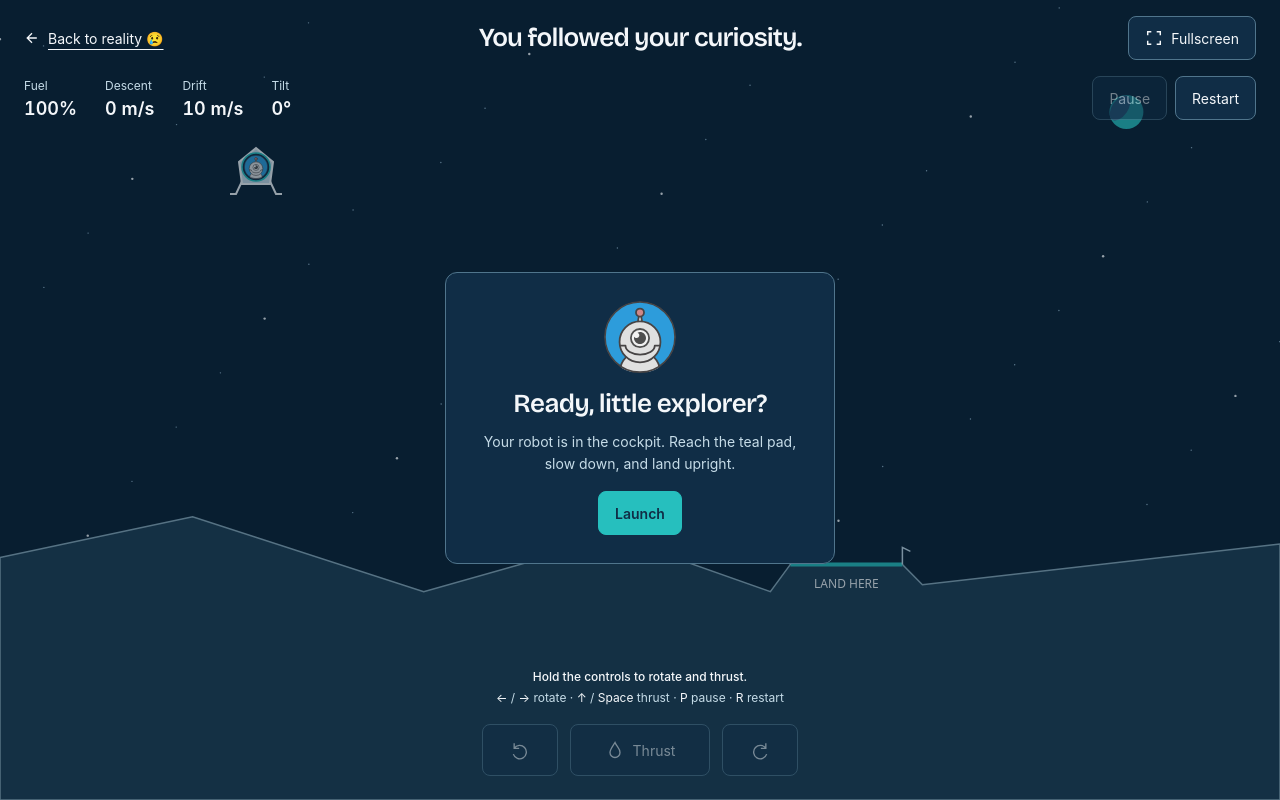
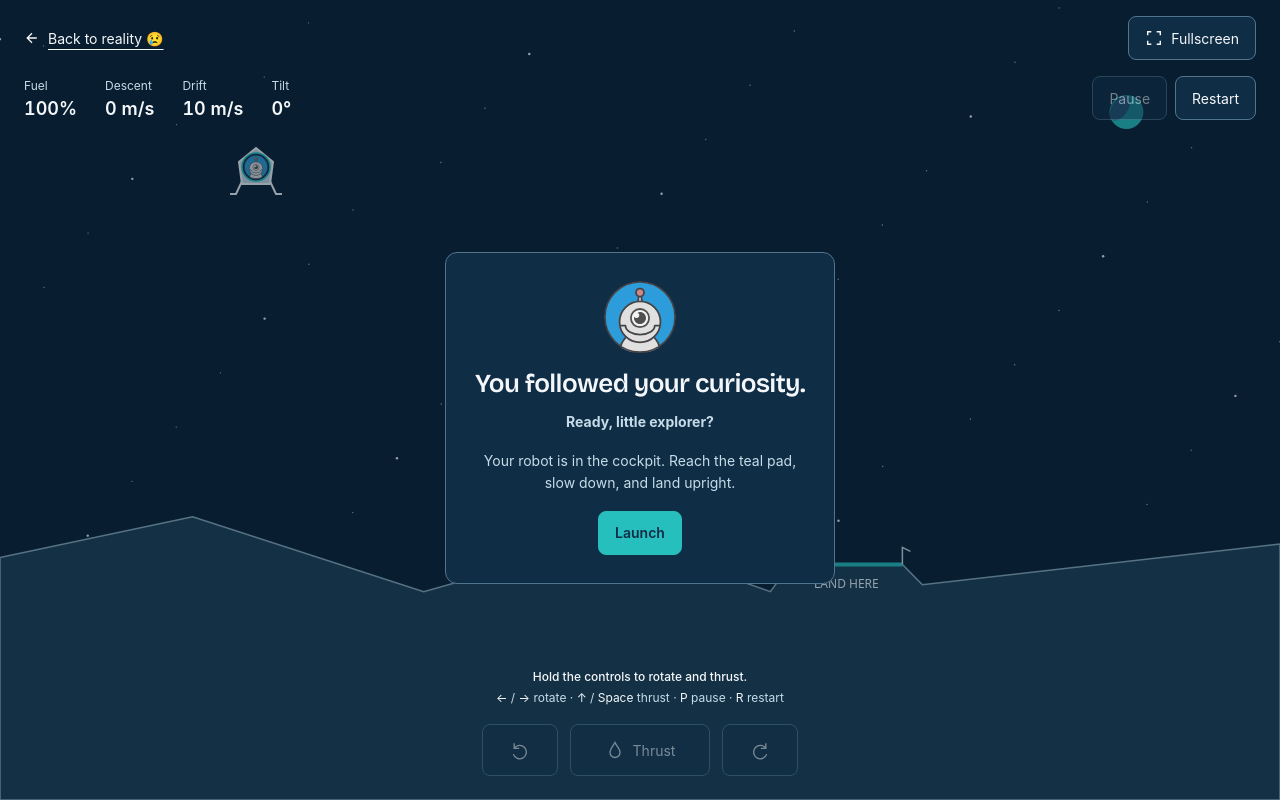
Before and after one commit to tominurmi/tominurmi.net, a plain HTML site: page curiosity-lander.html in a window 1280 px wide. Drawn offline with Linux system fonts and the light colour scheme.

Commit message:
Move curiosity heading into game start dialog

```diff
--- a/assets/lander.mjs
+++ b/assets/lander.mjs
@@ -215,12 +215,13 @@ function publish() {
   const paused = ship.phase === 'paused';
   overlay.hidden = flying || Boolean(crashEffect && crashEffect.elapsed < crashDuration);
   successAvatar.hidden = !['ready', 'landed', 'paused'].includes(ship.phase);
+  document.getElementById('message-intro').hidden = ship.phase !== 'ready';
   pause.disabled = !flying && !paused;
   pause.textContent = paused ? 'Resume' : 'Pause';
   restart.disabled = !ready;
   for (const button of buttons) button.disabled = !flying;
   const messages = {
-    ready: ['Ready, little explorer?', 'Your robot is in the cockpit. Reach the teal pad, slow down, and land upright.', 'Launch'],
+    ready: ['You followed your curiosity.', 'Your robot is in the cockpit. Reach the teal pad, slow down, and land upright.', 'Launch'],
     paused: ['A little breathing space.', 'Your flight is paused. Resume whenever you’re ready.', 'Resume flight'],
     landed: ['One small step for a robot.', 'Soft touchdown. Nicely done, explorer.', 'Fly again'],
     crashed: ['A slightly harder landing.', ship.reason, 'Try again'],
--- a/curiosity-lander.html
+++ b/curiosity-lander.html
@@ -19,7 +19,7 @@
     main:fullscreen { height: 100vh; }
     a { color: var(--ink); text-underline-offset: 5px; }
     :focus-visible { outline: 2px solid var(--ink); outline-offset: 5px; }
-    .topline { position: absolute; top: max(16px, env(safe-area-inset-top)); left: max(24px, env(safe-area-inset-left)); right: max(24px, env(safe-area-inset-right)); z-index: 2; display: grid; grid-template-columns: 1fr auto 1fr; align-items: center; gap: 16px; }
+    .topline { position: absolute; top: max(16px, env(safe-area-inset-top)); left: max(24px, env(safe-area-inset-left)); right: max(24px, env(safe-area-inset-right)); z-index: 2; display: grid; grid-template-columns: 1fr auto; align-items: center; gap: 16px; }
     .home { display: inline-flex; align-items: center; gap: 8px; min-height: 44px; width: fit-content; font-size: 14px; }
     .home svg { width: 16px; height: 16px; fill: none; stroke: currentColor; stroke-width: 1.6; }
     h1 { margin: 0; font-family: "Bricolage Grotesque", "Trebuchet MS", sans-serif; font-weight: 600; font-size: 26px; line-height: 1.1; letter-spacing: -.035em; }
@@ -91,7 +91,7 @@
   <main id="game">
     <div class="topline">
       <a class="home" href="./"><svg viewBox="0 0 20 20" aria-hidden="true"><path d="m10 4-6 6 6 6M4 10h12"/></svg>Back to reality 😢</a>
-      <h1>You followed your curiosity.</h1>
+      <h1 class="sr-only">Lunar Lander</h1>
       <button id="fullscreen" type="button" aria-label="Enter fullscreen" hidden><svg viewBox="0 0 20 20" aria-hidden="true"><path d="M7 3H3v4M13 3h4v4M17 13v4h-4M7 17H3v-4"/></svg><span>Fullscreen</span></button>
     </div>
     <div class="telemetry" aria-label="Flight instruments">
@@ -108,7 +108,8 @@
       <div class="overlay" id="overlay">
         <div class="message">
           <img id="success-avatar" class="success-avatar" src="tomi.svg" width="72" height="72" alt="Tomi’s robot pilot" hidden>
-          <h2 id="message-title">Ready, little explorer?</h2>
+          <h2 id="message-title">You followed your curiosity.</h2>
+          <p id="message-intro"><strong>Ready, little explorer?</strong></p>
           <p id="message-body">Your robot is in the cockpit. Reach the teal pad, slow down, and land upright.</p>
           <button class="primary" id="launch" type="button" disabled>Loading lander…</button>
         </div>
```
